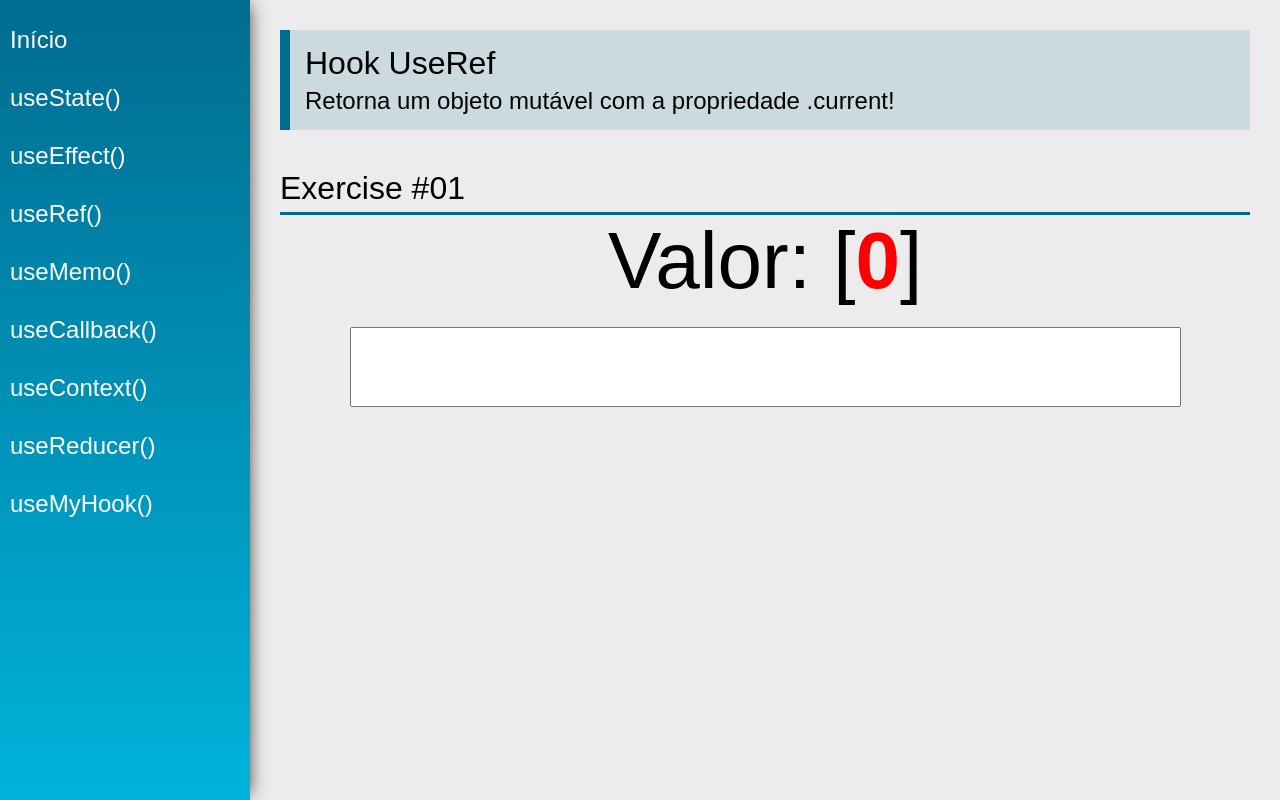
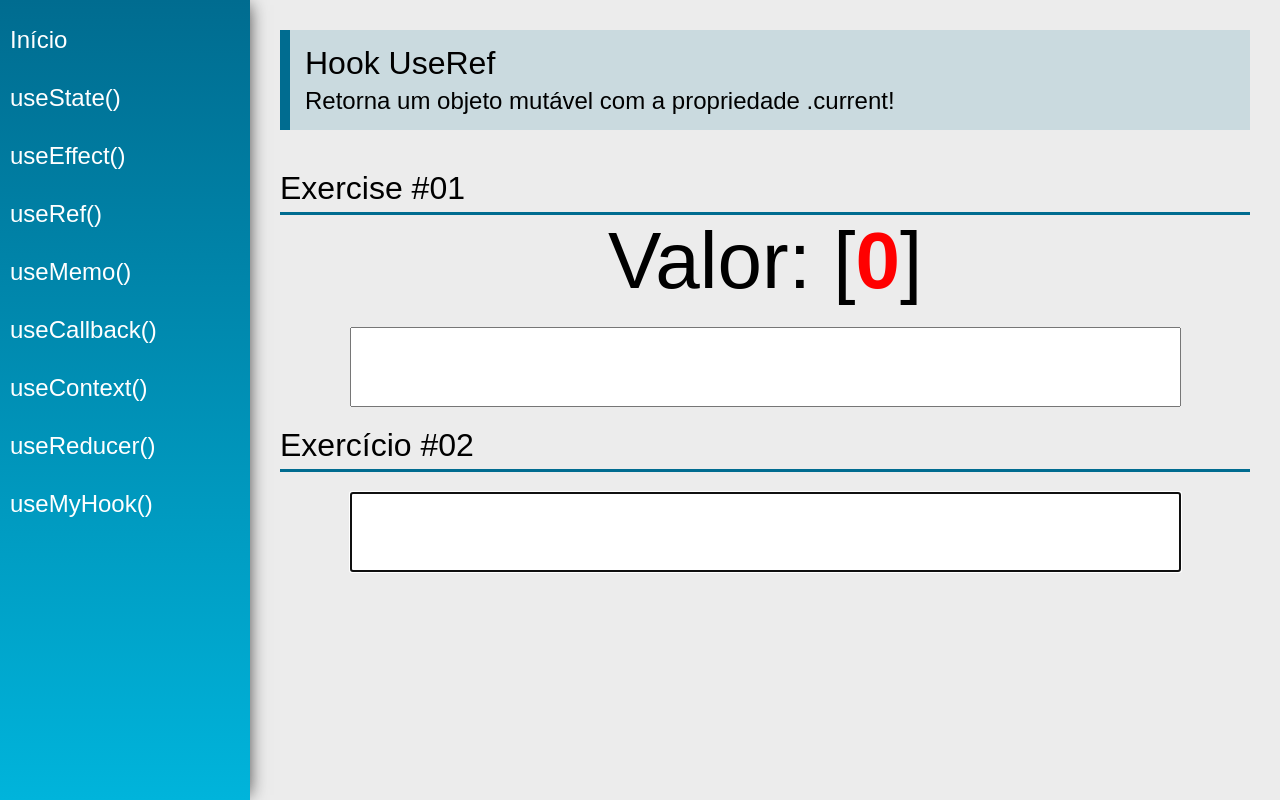
Before and after one commit to evandrodogakiuchi/react-hooks, a React (Create React App) app: page /useRef in a window 1280 px wide. Built offline with nearby package versions, Linux system fonts and the light colour scheme.

Commit message:
feat: added UseRef Hook #02

```diff
--- a/src/views/examples/UseRef.jsx
+++ b/src/views/examples/UseRef.jsx
@@ -3,14 +3,26 @@
 import SectionTitle from '../../components/layout/SectionTitle'
 import { useEffect } from 'react';
 
+const merge = function(s1, s2) {
+    return s1 + s2
+}
+
 const UseRef = (props) => {
     const [value1, setValue1] = useState("")
+    const [value2, setValue2] = useState("")
+
     const count = useRef(0)
+    const myInput1 = useRef(null)
+    const myInput2 = useRef(null)
 
     useEffect(function() {
         count.current = count.current + 1
+        myInput2.current.focus()
     }, [value1])
 
+    useEffect(function() {
+        count.current = count.current + 1
+    }, [value2])
 
 
     return (
@@ -24,11 +36,20 @@
             <div className="center">
                <div>
                   <span className="text">Valor: </span>
-                  <span className="text">{value1} [</span>
+                  <span className="text">{merge(value1, value2)} [</span>
                   <span className="text red">{count.current}</span>
                   <span className="text">]</span>
                </div>
-               <input type="text" className="input" value={value1} onChange={e => setValue1(e.target.value)} />
+               <input type="text" className="input"
+                   ref={myInput1}
+                   value={value1} onChange={e => setValue1(e.target.value)} />
+            </div>
+
+            <SectionTitle title="Exercício #02" />
+            <div className="center">
+                <input type="text" className="input"
+                    ref={myInput2}
+                    value={value2} onChange={e => setValue2(e.target.value)}/>
             </div>
         </div>
     )
```
